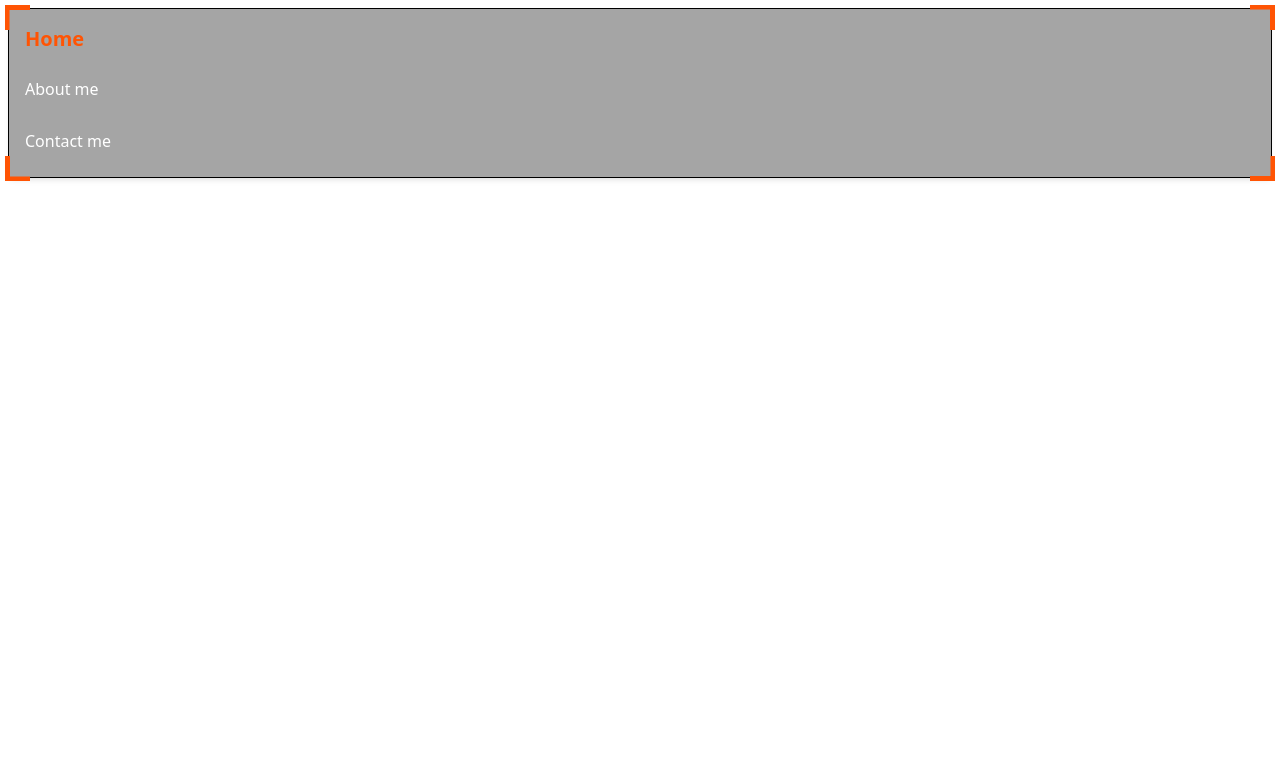
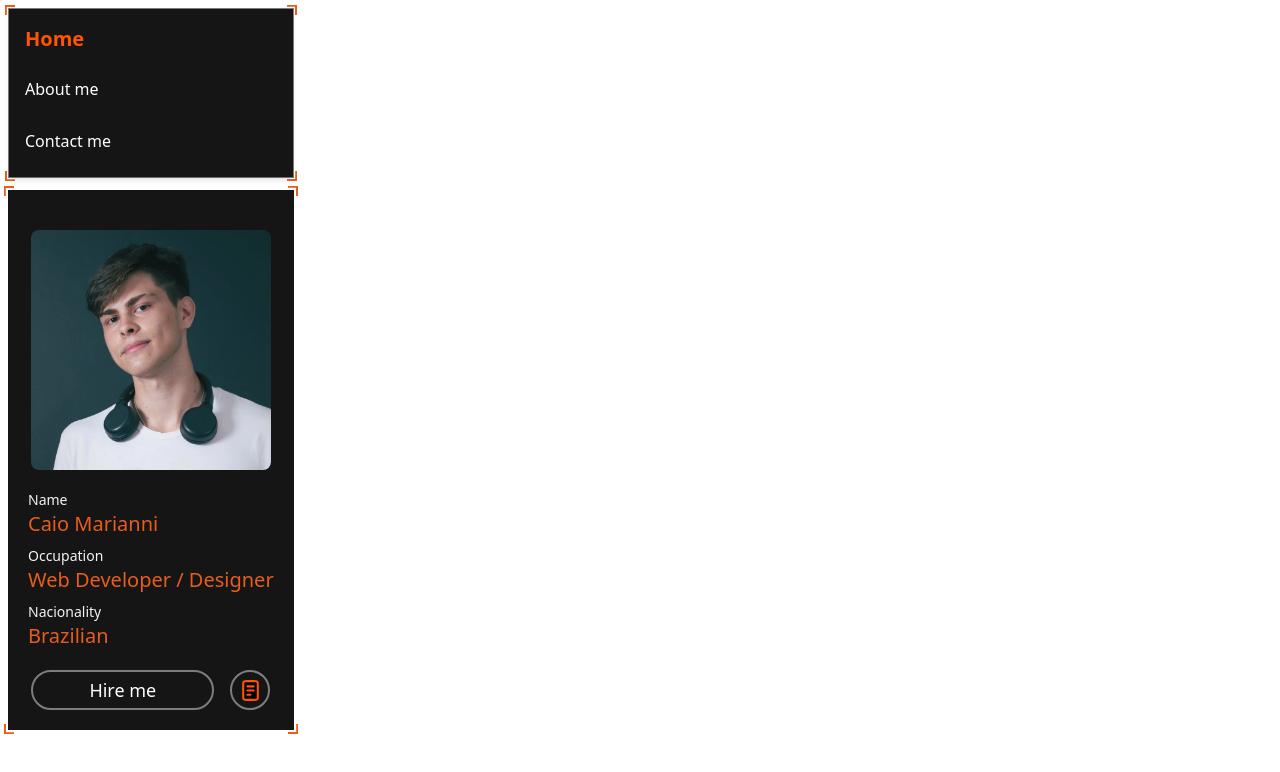
Before and after one commit to Caio-Marianni/MyPortifolio, a Vue app: page / in a window 1280 px wide. Shown: the top 772 px of the page. Built offline with nearby package versions, Linux system fonts and the light colour scheme.

Commit message:
About section/card almost completed.

```diff
--- a/src/App.vue
+++ b/src/App.vue
@@ -1,15 +1,24 @@
 <script setup>
-import { RouterView } from 'vue-router'
-import Navbar from './components/Navbar.vue'
+import { RouterView } from "vue-router";
+import Navbar from "./components/Navbar.vue";
+import AboutContainer from "./components/AboutContainer.vue";
 </script>
 
 <template>
-  <!-- Navbar -->
-  <header>
-     <Navbar />
-  </header>
-  <!-- Content  -->
-  <RouterView />
+  <!-- Device size -->
+  <div class="flex flex-col lg:flex-row lg:gap-2 w-screen lg:p-2">
+    <!-- Navbar -->
+    <header class="h-full">
+      <Navbar />
+      <AboutContainer />
+    </header>
+    <!-- Content  -->
+    <div class="">
+      <RouterView />
+    </div>
+  </div>
 </template>
 
-<!-- Add the pathj to the navigation item -->
+<!-- Add the path to the navigation item -->
+<!-- Add the path to the hire me -->
+<!-- Add the path to the CV donwload, and dowload function -->
--- a/src/components/AboutContainer.vue
+++ b/src/components/AboutContainer.vue
@@ -0,0 +1,41 @@
+<script setup>
+import BorderEffect from "./BorderEffect.vue";
+import InfoTemplate from "./InfoTemplate.vue";
+import IconDocument from "./icons/IconDocumentation.vue";
+</script>
+<template>
+  <div class="text-[#ffffff] relative flex flex-col justify-between mt-24 lg:mt-3 px-5 pb-5 w-full lg:max-w-[350px] h-auto lg:h-full bg-containerColor">
+    <!-- Cover and Info -->
+    <div class="flex flex-col md:flex-row-reverse lg:flex-col justify-between items-center pt-10">
+      <!-- Cover -->
+      <div class="relative w-60 h-60 mb-5">
+        <img class="flex object-contain rounded-lg" src="../assets/Profile.webp" alt="">
+        <!-- <img class="absolute top-0 w-32 h-32" src="../assets/LogoOrange.webp" alt=""> -->
+      </div>
+      <!-- Info -->
+      <div class="flex flex-col flex-wrap justify-between gap-2">
+        <InfoTemplate>
+          <template #title>Name</template>
+          <template #text>Caio Marianni</template>
+        </InfoTemplate>
+        <InfoTemplate>
+          <template #title>Occupation</template>
+          <template #text>Web Developer / Designer</template>
+        </InfoTemplate>
+        <InfoTemplate>
+          <template #title>Nacionality</template>
+          <template #text>Brazilian</template>
+        </InfoTemplate>
+      </div>
+    </div>
+    <!-- Buttom -->
+    <div class="flex items-center justify-center gap-4 mt-5 w-full ">
+      <a href="" class="flex justify-center items-center px-14 w-22 h-10 text-lg border-2 border-borderColor hover:border-[#ffffff] hover:bg-LittleDetail hover:text-[#000000] rounded-full transition-all">Hire me</a>
+      <a href="" class="flex justify-center items-center w-10 h-10 border-2 border-borderColor hover:border-[#ffffff] hover:bg-LittleDetail rounded-full transition-all"><IconDocument/></a>
+    </div>
+    <!-- Border just when is LG view -->
+    <div class="hidden lg:flex">
+      <BorderEffect />
+    </div>
+  </div>
+</template>
--- /dev/null
+++ b/src/components/InfoTemplate.vue
@@ -0,0 +1,10 @@
+<template>
+  <div>
+    <div class="text-sm font-light text-[#f3f3f3]">
+      <slot name="title"></slot>
+    </div>
+    <div class="text-xl font-normal text-LittleDetail">
+      <slot name="text"></slot>
+    </div>
+  </div>
+</template>
--- a/src/components/Navbar.vue
+++ b/src/components/Navbar.vue
@@ -42,9 +42,10 @@ export default {
 };
 </script>
 <template>
-    <div class="relative h-auto lg:border lg:m-2">
+  <div class="absolute lg:relative top-0 w-screen lg:w-full z-10">
+    <div class="relative w-full h-auto lg:border lg:max-w-[350px] lg:border-borderColor">
       <!-- Mobile navbar -->
-       <div class="absolute lg:hidden flex items-center justify-between px-5 py-2 w-full h-24 z-10 bg-containerColor shadow-md">
+      <div class="absolute lg:hidden flex items-center justify-between px-5 py-2 w-full h-24 z-10 bg-containerColorSecondary shadow-md">
         <!-- Logo -->
         <div class="w-16 h-16"><img class="object-contain" src="../assets/LogoOrange.webp" alt=""></div>
         <!-- Burguer Menu -->
@@ -55,7 +56,7 @@ export default {
         </div>
       </div>
       <!-- Navigation -->
-      <div ref="navigation" class="flex items-center lg:items-start flex-col md:flex-row lg:flex-col justify-evenly gap-5 -translate-y-full lg:translate-y-0 pt-28 lg:pt-4 pb-4 lg:px-4 md:text-center lg:text-left text-[#ffffff] bg-containerColorDarker lg:bg-transparent lg:backdrop-blur-lg transition-all duration-500 shadow-md">
+      <div ref="navigation" class="flex items-center lg:items-start flex-col md:flex-row lg:flex-col justify-evenly gap-5 -translate-y-full lg:translate-y-0 pt-28 lg:pt-4 pb-4 lg:px-4 md:text-center lg:text-left text-[#ffffff] bg-containerColorDarker lg:bg-containerColor lg:backdrop-blur-lg transition-all duration-500 shadow-md">
         <RouterLink to="/">
           <p class="md:w-32 md:h-8 text-[#ff5404] font-bold text-xl transition-all duration-200" ref="element1" @click="changeHighlight(0)">Home</p>
         </RouterLink>
@@ -71,4 +72,5 @@ export default {
         <BorderEffect />
       </div>
     </div>
+  </div>
 </template>
--- a/src/components/icons/IconBorderEffect.vue
+++ b/src/components/icons/IconBorderEffect.vue
@@ -1,6 +1,6 @@
 <template>
   <svg version="1.0" xmlns="http://www.w3.org/2000/svg"
- width="25px" height="25px" viewBox="0 0 50 50"
+ width="10px" height="10px" viewBox="0 0 50 50"
  preserveAspectRatio="xMidYMid meet">
 
 <g transform="translate(0,50) scale(0.1,-0.1)"
--- a/src/components/icons/IconDocumentation.vue
+++ b/src/components/icons/IconDocumentation.vue
@@ -1,14 +1,13 @@
 <template>
   <svg
-    width="800px"
-    height="800px"
+    width="25px"
+    height="25px"
     viewBox="0 0 24 24"
-    fill="none"
     xmlns="http://www.w3.org/2000/svg"
   >
     <path
       d="M9 8H15M9 12H15M9 16H12M8.2 21H15.8C16.9201 21 17.4802 21 17.908 20.782C18.2843 20.5903 18.5903 20.2843 18.782 19.908C19 19.4802 19 18.9201 19 17.8V6.2C19 5.0799 19 4.51984 18.782 4.09202C18.5903 3.71569 18.2843 3.40973 17.908 3.21799C17.4802 3 16.9201 3 15.8 3H8.2C7.0799 3 6.51984 3 6.09202 3.21799C5.71569 3.40973 5.40973 3.71569 5.21799 4.09202C5 4.51984 5 5.07989 5 6.2V17.8C5 18.9201 5 19.4802 5.21799 19.908C5.40973 20.2843 5.71569 20.5903 6.09202 20.782C6.51984 21 7.07989 21 8.2 21Z"
-      stroke="#000000"
+      class="stroke-LittleDetailAction"
       stroke-width="2"
       stroke-linecap="round"
       stroke-linejoin="round"
--- a/src/views/HomeView.vue
+++ b/src/views/HomeView.vue
@@ -3,7 +3,7 @@
 </script>
 
 <template>
-  <main>
-    <!-- <TheWelcome /> -->
-  </main>
+  <!-- <TheWelcome /> -->
+  <!-- <div class="flex w-20 h-72 bg-containerColor">teste</div> -->
+  <!-- <div class="flex w-20 h-96 bg-containerColor">teste</div> -->
 </template>
--- a/tailwind.config.js
+++ b/tailwind.config.js
@@ -29,13 +29,16 @@ export default {
     colors: {
       none: "rgba(0, 0, 0, 0.0)",
       tranparent: "rgba(0, 0, 0, 0.5)",
+      borderColor: "#7d7d7d",
       // 60% color
       containerColor: "#151515",
       containerColorDarker: "#a5a5a5",
+      containerColorSecondary: "#262626",
       // 30% color
       cThirtyOff: "#FAF9F6",
       // 10% color
-      LittleDetail: "#ff5404",
+      LittleDetail: "#e65d1e",
+      LittleDetailAction: "#ff5404",
     },
   },
   plugins: [],
```
Also changed, not shown: src/assets/Profile.webp. Lines whose indentation alone changed are shown as unchanged.
